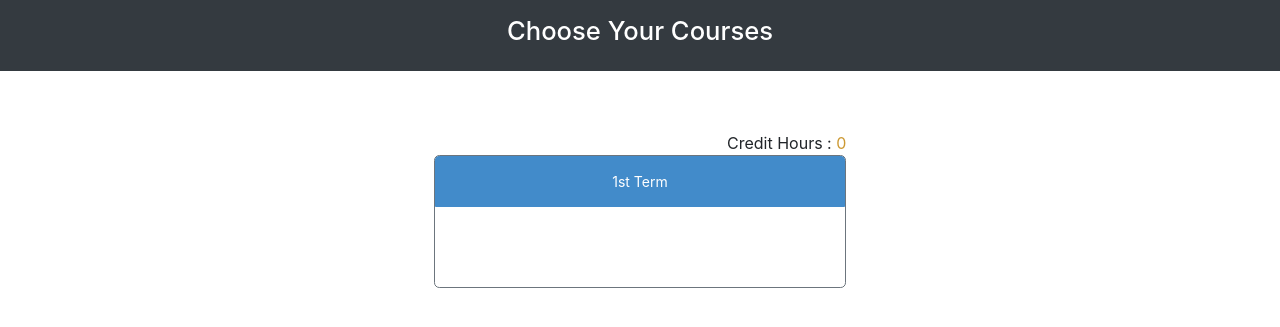
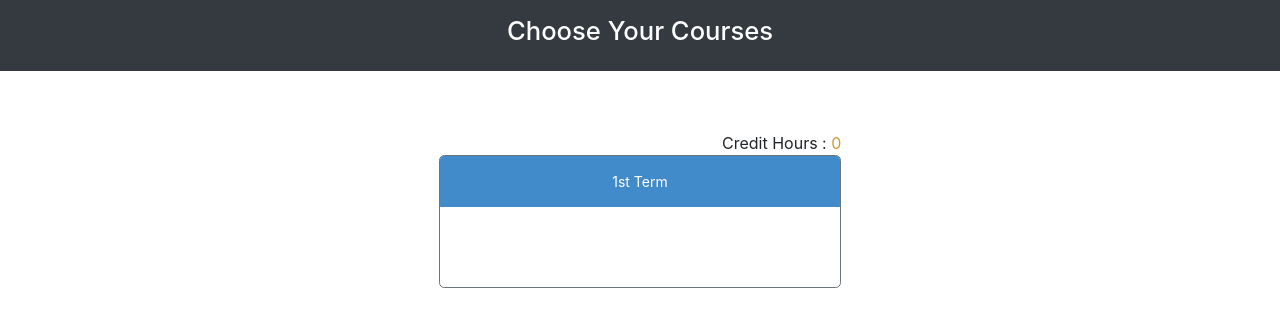
Before and after one commit to ahmedfawzy98/SSP-Scheduler-WebApp, a Django app: template templates/index.html in a window 1280 px wide. Shown: the part 56-383 px from the top of the page. Run offline with Django 3.2, Linux system fonts and the light colour scheme; data comes from the database, SQL or seed files in the repository; the template is opened without the code that fills it: values that come from a table or form of the project are taken from there, most other values are stand-ins (such as "Sample title", 1, 10 or a date in 2020); some libraries are stand-ins or nearby versions.

Commit message:
row out of width fix

```diff
--- a/static/index.css
+++ b/static/index.css
@@ -109,6 +109,11 @@ input[type=checkbox]{
     border-radius: .33rem;
 }
 
+#content-wrapper{
+    margin-right: 0;
+    margin-left: 0;
+}
+
 
 @media (min-width: 375px){
     #menuBar .btn-group button{
--- a/templates/index.html
+++ b/templates/index.html
@@ -31,7 +31,7 @@
 </section>
 
 
-    <div class="row justify-content-center">
+    <div id="content-wrapper" class="row justify-content-center">
         <div class="col-12 col-sm-10 col-md-8 col-lg-7 col-xl-5">
             <div id="container-nb">
                 <div class="row">
```
